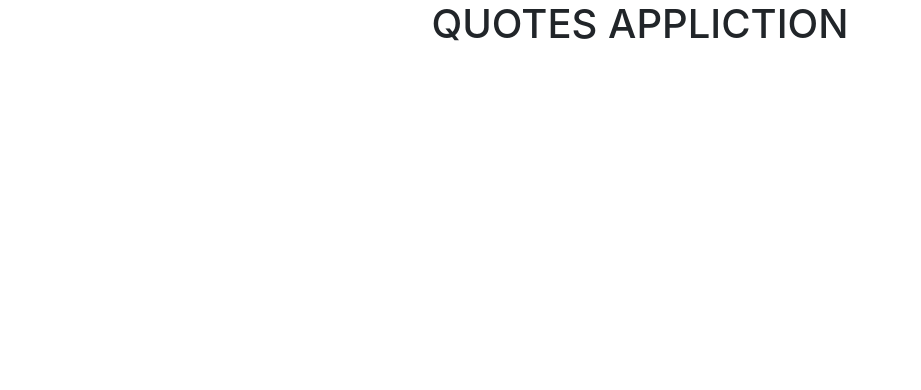
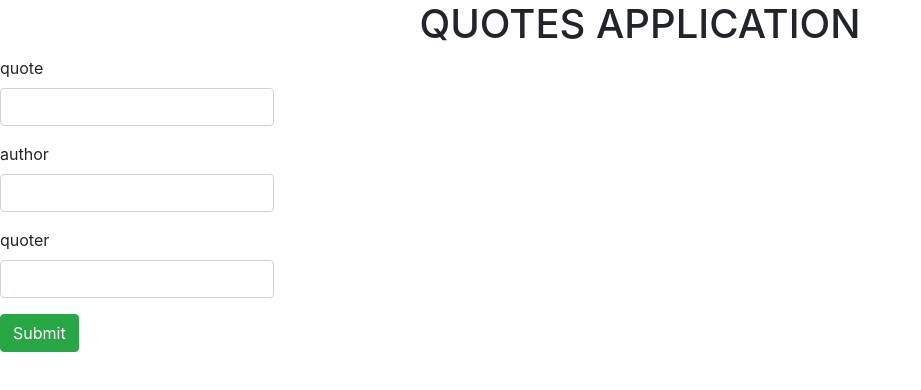
Before and after one commit to mangowilliam/Quotes, an Angular app: page / in a window 1280 px wide. Shown: the top 390 px of the page, without its empty margins (0-921 px from the left). Built offline with nearby package versions, Linux system fonts and the light colour scheme.

Commit message:
replace app html content

```diff
--- a/src/app/app.component.html
+++ b/src/app/app.component.html
@@ -1,6 +1,7 @@
 <!--The content below is only a placeholder and can be replaced.-->
 <div style="text-align:center">
   <h1>
-    {{ title }} APPLICTION
+    {{ title }} APPLICATION
   </h1>
 </div>
+<app-quotesform></app-quotesform>
--- a/src/app/app.module.ts
+++ b/src/app/app.module.ts
@@ -1,5 +1,6 @@
 import { BrowserModule } from '@angular/platform-browser';
 import { NgModule } from '@angular/core';
+import { FormsModule } from '@angular/forms';
 
 import { AppComponent } from './app.component';
 import { QuotesformComponent } from './quotesform/quotesform.component';
@@ -14,7 +15,9 @@ import { QuotesDetailsComponent } from './quotes-details/quotes-details.componen
     QuotesDetailsComponent
   ],
   imports: [
-    BrowserModule
+    BrowserModule,
+    FormsModule
+
   ],
   providers: [],
   bootstrap: [AppComponent]
--- a/src/app/quotes/quotes.component.html
+++ b/src/app/quotes/quotes.component.html
@@ -1,3 +1,6 @@
-<p>
-  quotes works!
-</p>
+<h1>quotes</h1>
+<div class="container">
+  <div class="row">
+    <app-quotesform></app-quotesform>
+  </div>
+</div>
```
